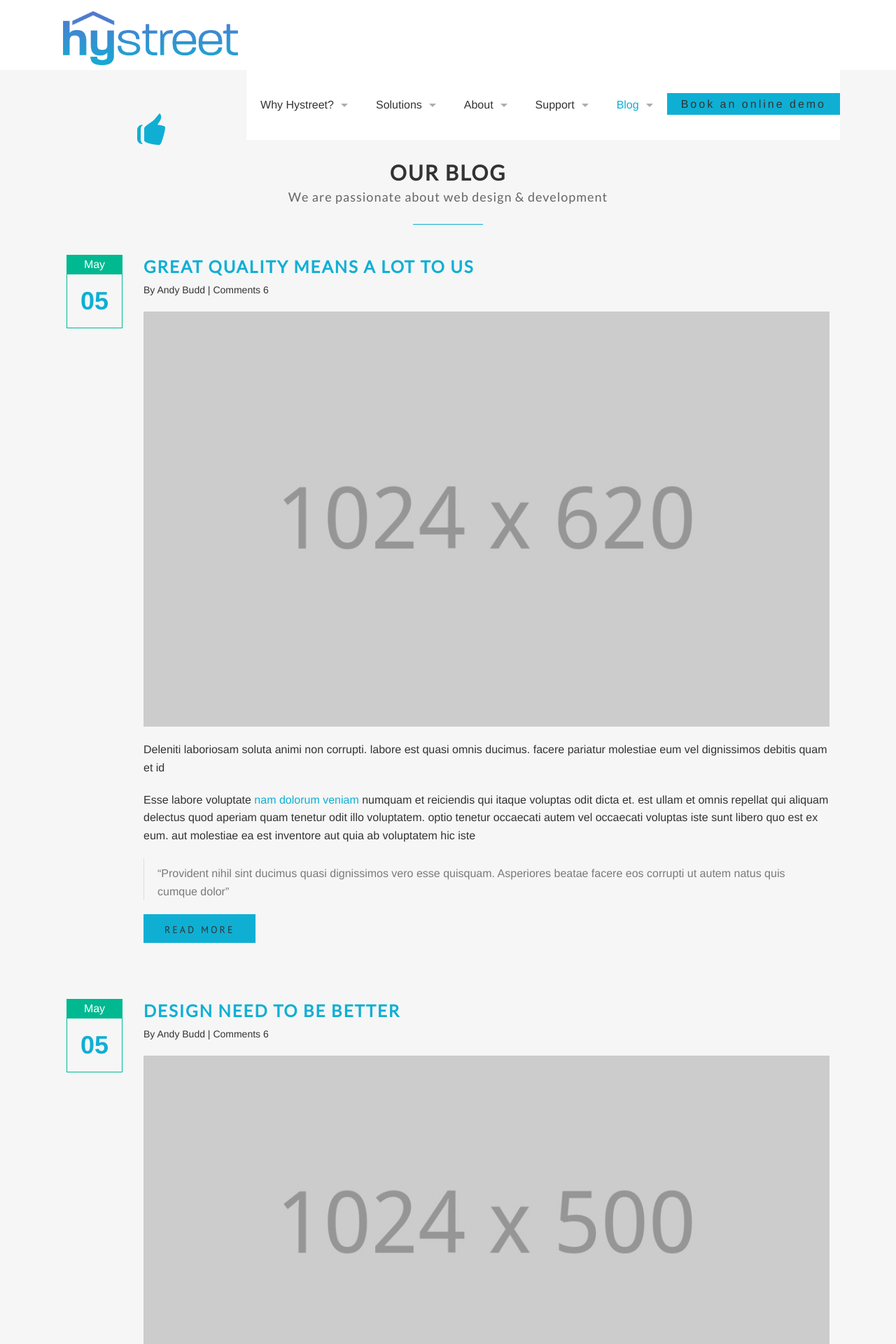
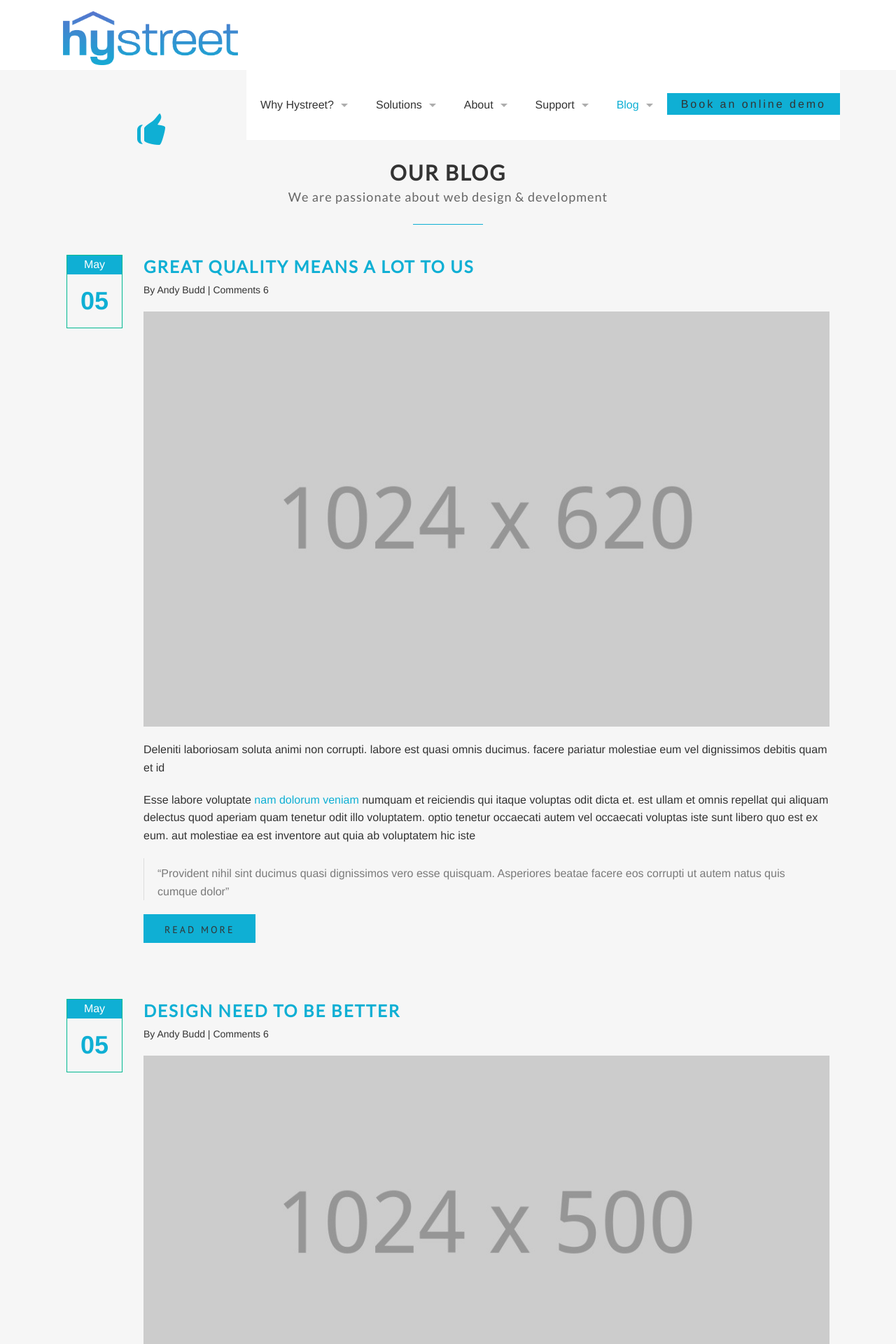
Before and after one commit to hystreet/hystreet.github.io, a Jekyll site: the page built from blog/index.html, in a window 1280 px wide. Shown: the top 1920 px of the page at 70% size. Built offline with Jekyll 4.4.1, drawn with Linux system fonts in a browser that asks for light colours; some web fonts are replaced; the list of posts is cut into pages by our own code.

Commit message:
Updating blog date box to blue

```diff
--- a/css/style.css
+++ b/css/style.css
@@ -681,9 +681,9 @@ ul.info i:hover {
   border: 1px solid #00b991;
 }
 .timestamp .month {
-  background: #00b991;
+  background: #0fafd4;
   color: white;
-  border-bottom: 1px solid #00b991;
+  border-bottom: 1px solid #0fafd4;
   display: block;
   padding: 5px 0;
 }
```
